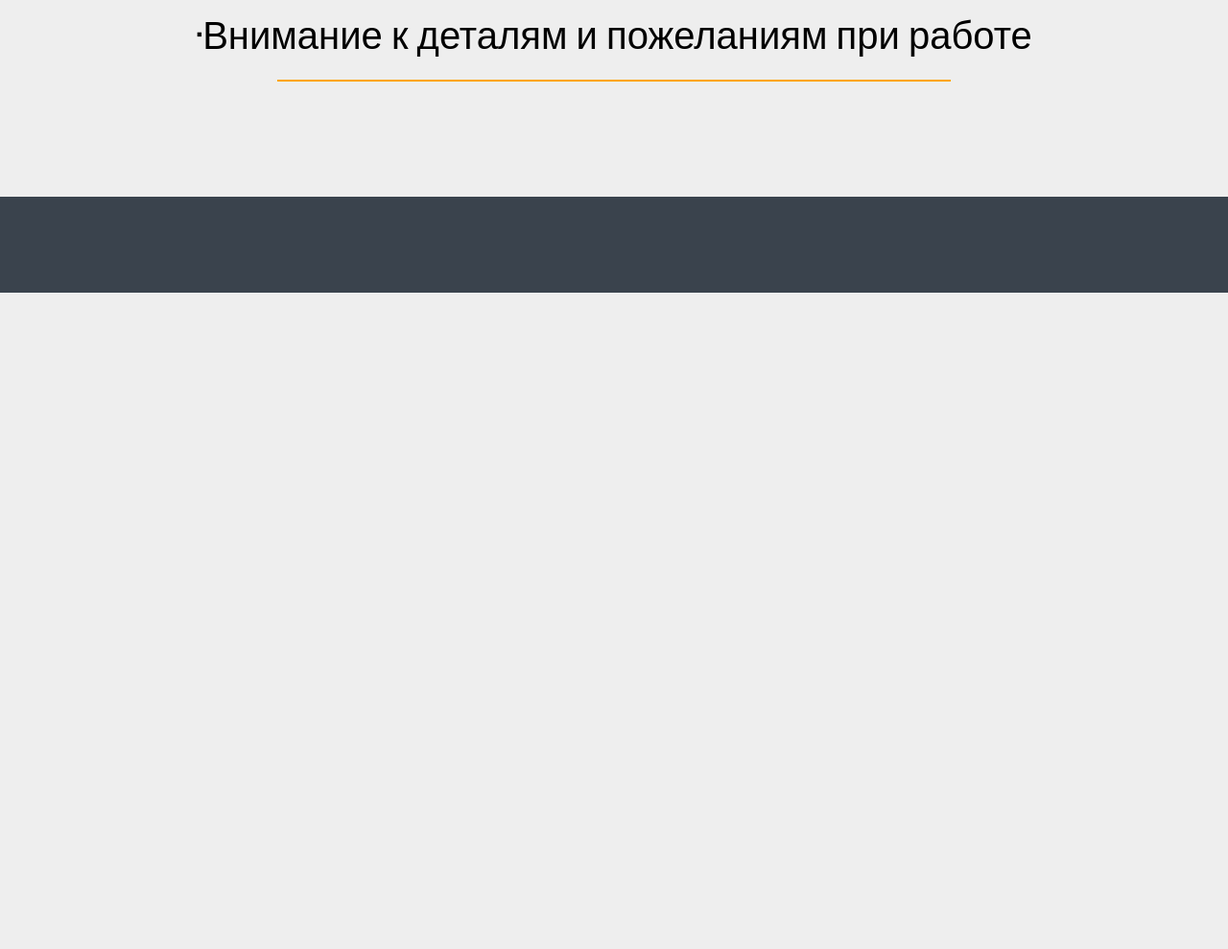
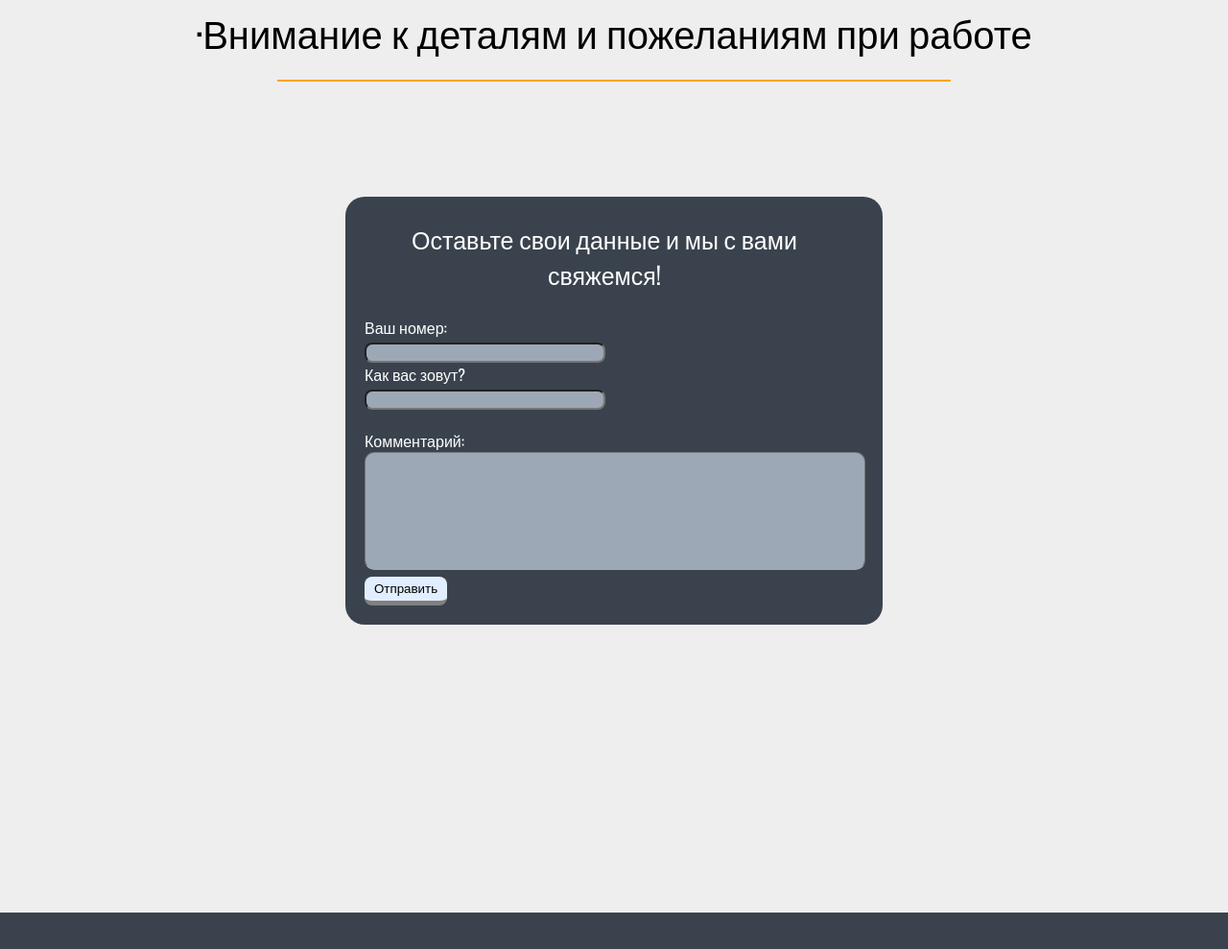
Before and after one commit to FroztMourne/Website, a plain HTML site: page index.html in a window 1280 px wide. Shown: the part 3323-4312 px from the top of the page at 96% size. Before the commit the page ends 3628 px from the top, so only its background shows below. Drawn offline with nearby package versions, Linux system fonts and the light colour scheme.

Commit message:
add call-back-form

```diff
--- /dev/null
+++ b/call-back-form.css
@@ -0,0 +1,105 @@
+.call-back-form {
+    display: flex;
+    align-items: center;
+    justify-content: center;
+    align-self: center;
+    margin-bottom: 300px;
+    background-color:rgb(58, 67, 77);
+    width: 500px;
+    border-radius: 20px;
+    padding:0px 40px 20px 20px;
+    transition: 0.3s;
+}
+
+.call-back-form:hover {
+    box-shadow: 0px 5px 10px orange;
+}
+
+.call-back-form p {
+    text-align: center;
+    color: white;
+    font-size: 25px;
+}
+
+.area1 input {
+    width: 240px;
+    border-radius: 8px;
+    outline: none;
+    padding-left: 5px;
+    background-color: rgb(157, 168, 182);
+    transition: 0.3s;
+
+}
+
+.area2 input {
+    width: 240px;
+    border-radius: 8px;
+    outline: none;
+    padding-left: 5px;
+    background-color: rgb(157, 168, 182);
+    transition: 0.3s;
+}
+
+.call-back-form label {
+    color: white;
+    display: block;
+
+}
+
+.area3 {
+    margin-top: 20px;
+}
+
+.area3 textarea{
+    width: 100%;
+    resize: none;
+    height: 100px;
+    border-radius: 10px;
+    padding: 10px 10px;
+    outline: none;
+    background-color: rgb(157, 168, 182);
+    transition: 0.6s;
+    border-bottom: transparent 2px solid;
+}
+
+.area1 input:focus,
+.area2 input:focus,
+.area3 textarea:focus {
+    border-bottom: orange 2px solid;
+}
+
+.call-back-form button {
+    padding: 5px 10px;
+    border-radius: 8px;
+    border: none;
+    cursor: pointer;
+    transition: 0.04s;
+    border-bottom: grey 5px solid;
+    background-color: rgb(225, 238, 255);
+
+}
+
+.call-back-form button:active {
+    border-bottom: orange 5px solid;
+
+}
+
+
+
+
+
+
+
+/*для того что бы убрать прокрутку и стрелочки поля input для номера*/
+
+/* Chrome, Safari, Edge, Opera */
+.area1 input::-webkit-outer-spin-button,
+.area1 input::-webkit-inner-spin-button {
+  -webkit-appearance: none;
+  margin: 0;
+}
+
+/* Firefox */
+.area1 input[type=number] {
+  -moz-appearance: textfield;
+}
--- a/general.css
+++ b/general.css
@@ -11,5 +11,6 @@ body {
 @media (max-width:1000px) {
   body {
     margin-top: 300px;
+    margin-bottom: 300px;
   }
 }
--- a/index.html
+++ b/index.html
@@ -5,6 +5,7 @@
     <meta charset="UTF-8">
     <link rel="stylesheet" href="header.css">
     <link rel="stylesheet" href="general.css">
+    <link rel="stylesheet" href="call-back-form.css">
     <link rel="stylesheet" href="content.css">
     <link rel="preconnect" href="https://fonts.googleapis.com">
     <link rel="preconnect" href="https://fonts.gstatic.com" crossorigin>
@@ -77,6 +78,27 @@
       </div>
     </section>
 
+    <div class="call-back-form">
+      <form action="">
+        <p>Оставьте свои данные и мы с вами свяжемся!</p>
+        <div class="area1">
+          <label for="number">Ваш номер:</label>
+          <input id="number" type="number" required>
+        </div>
+        <div class="area2">
+          <label for="name">Как вас зовут?</label>
+          <input id="name" type="text" required>
+        </div>
+        <div class="area3">
+          <label for="text">Комментарий:</label>
+          <textarea maxlength="260px" name="text" id="text" cols="40" rows="5"></textarea>
+        </div>
+
+        <button class="send-btn">Отправить</button>
+      </form>
+
+    </div>
+
     <footer class="footer"></footer>
   </body>
 </html>
```
